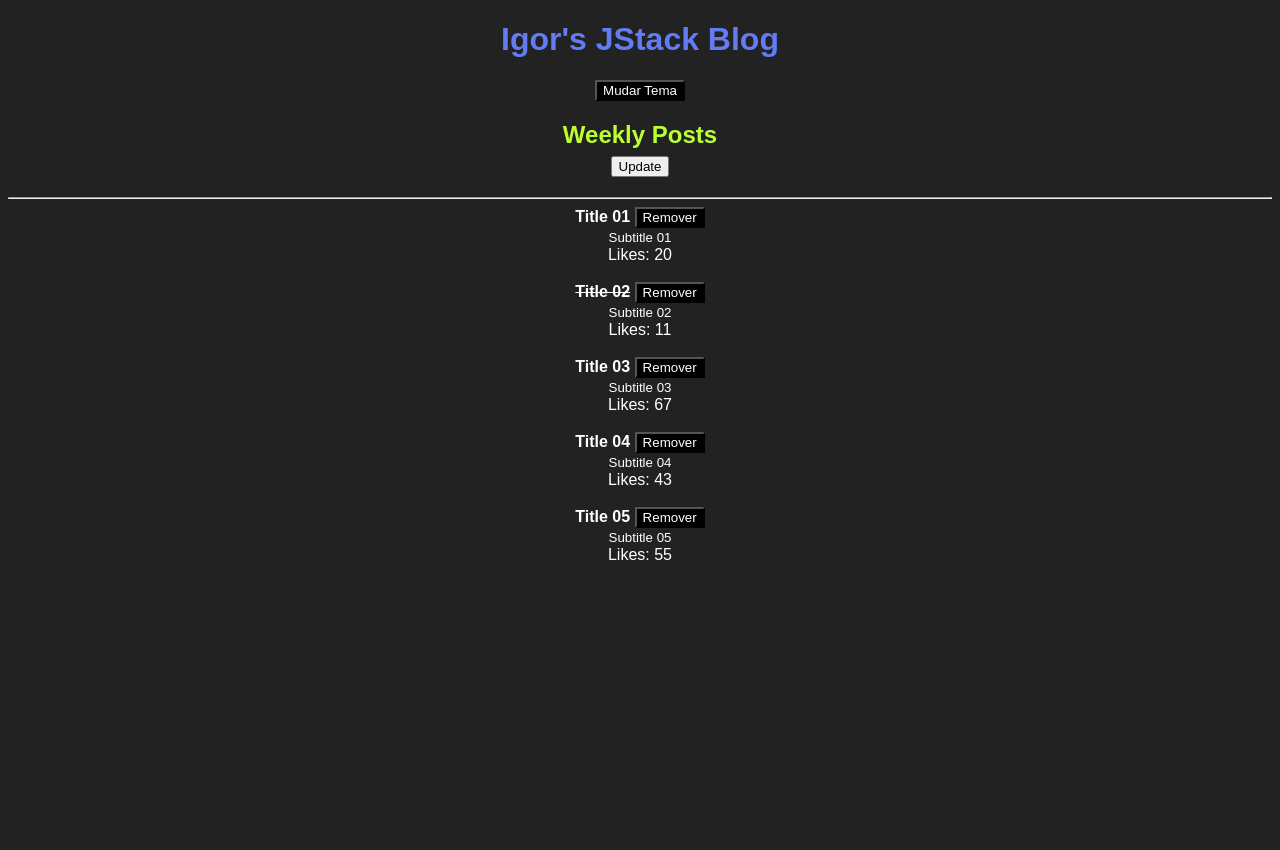
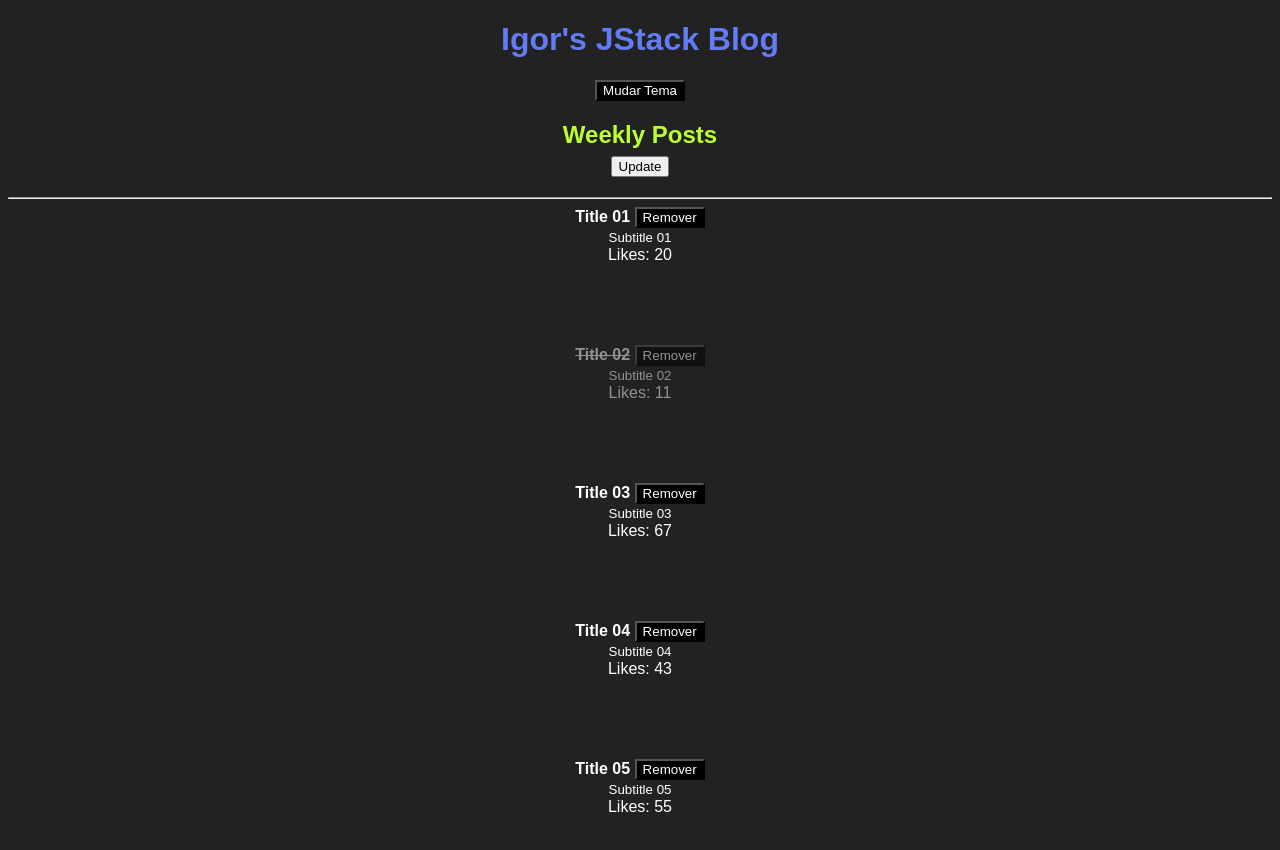
Before and after one commit to IgorPereira1997/reactBasics, a React app: page / in a window 1280 px wide. Shown: the top 850 px of the page. Before the commit the page ends 800 px from the top, so only its background shows below. Built offline with nearby package versions, Linux system fonts and the light colour scheme.

Commit message:
Added dynamic classes using sass for articles' removal

```diff
--- a/package.json
+++ b/package.json
@@ -20,6 +20,8 @@
     "eslint-config-airbnb-base": "^15.0.0",
     "eslint-plugin-import": "^2.29.0",
     "html-webpack-plugin": "^5.5.3",
+    "sass": "^1.69.5",
+    "sass-loader": "^13.3.2",
     "style-loader": "^3.3.3",
     "webpack": "^5.89.0",
     "webpack-cli": "^5.1.4",
--- a/src/App.js
+++ b/src/App.js
@@ -4,7 +4,7 @@ import Post from './Post';
 import Header from "./Header";
 import { ThemeProvider } from "./ThemeContext";
 
-import styles from "./App.css";
+import styles from "./App.scss";
 
 const category = "Weekly Posts"
 
@@ -13,11 +13,11 @@ function App(){
   //UseState handles the recreation of UI after a change in a variable that it
   //is controlling
   const [posts, setPosts] = useState([
-    {id: Math.random(), title: 'Title 01', subtitle: "Subtitle 01", likes: 20, read: false},
-    {id: Math.random(), title: 'Title 02', subtitle: "Subtitle 02", likes: 11, read: true},
-    {id: Math.random(), title: 'Title 03', subtitle: "Subtitle 03", likes: 67, read: false},
-    {id: Math.random(), title: 'Title 04', subtitle: "Subtitle 04", likes: 43, read: false},
-    {id: Math.random(), title: 'Title 05', subtitle: "Subtitle 05", likes: 55, read: false},
+    {id: Math.random(), title: 'Title 01', subtitle: "Subtitle 01", likes: 20, read: false, removed: false},
+    {id: Math.random(), title: 'Title 02', subtitle: "Subtitle 02", likes: 11, read: true, removed: true},
+    {id: Math.random(), title: 'Title 03', subtitle: "Subtitle 03", likes: 67, read: false, removed: false},
+    {id: Math.random(), title: 'Title 04', subtitle: "Subtitle 04", likes: 43, read: false, removed: false},
+    {id: Math.random(), title: 'Title 05', subtitle: "Subtitle 05", likes: 55, read: false, removed: false},
   ]);
 
   function handleRefresh(){
@@ -37,7 +37,11 @@ function App(){
   function handleRemovePost(postId){
     console.log("Removed post");
     setPosts((prevState) => (
-      prevState.filter(post => post.id !== postId)
+      prevState.map(post => post.id === postId
+        ? {...post, removed: true}
+        : post
+      )
+      //filter(post => post.id !== postId)
     ));
   }
 
@@ -52,7 +56,7 @@ function App(){
       {posts.map( post =>(
         <Post
           key={post.id}
-          onRemove={handleRemovePost}
+          onRemove={() => handleRemovePost(post.id)}
           post={post}
         />
       ))}
--- a/src/Button.js
+++ b/src/Button.js
@@ -4,7 +4,7 @@ import { ThemeContext } from "./ThemeContext";
 
 export default function Button(props){
 
-  console.log({ThemeContext});
+  //console.log({ThemeContext});
 
   const { theme } = useContext(ThemeContext);
 
--- a/src/Header.js
+++ b/src/Header.js
@@ -3,7 +3,7 @@ import PropTypes from "prop-types";
 import Button from "./Button";
 import { ThemeContext } from "./ThemeContext";
 
-import styles from './Header.css';
+import styles from './Header.scss';
 
 export default function Header(props){
 
--- a/src/Post.js
+++ b/src/Post.js
@@ -2,10 +2,12 @@ import React from "react";
 import PropTypes from "prop-types";
 
 import PostHeader from "./PostHeader";
+
+import styles from './Post.scss';
 export default function Post(props){
   return(
     <React.Fragment>
-      <article>
+      <article className={`${styles.post} ${props.post.removed ? styles.deleted : ''}`}>
         <PostHeader
           post={{
             title: props.post.title,
@@ -31,6 +33,7 @@ Post.propTypes = {
     title: PropTypes.string.isRequired,
     subtitle: PropTypes.string.isRequired,
     likes: PropTypes.number.isRequired,
-    read: PropTypes.bool.isRequired
+    read: PropTypes.bool.isRequired,
+    removed: PropTypes.bool.isRequired,
   }).isRequired
 }
--- /dev/null
+++ b/src/Post.scss
@@ -0,0 +1,6 @@
+.post{
+  margin-bottom: 5%;
+  &.deleted{
+    opacity: 0.5;
+  }
+}
--- a/src/index.js
+++ b/src/index.js
@@ -3,7 +3,7 @@ import ReactDOM  from "react-dom";
 
 import App from './App';
 
-import './index.css'
+import './index.scss'
 
 ReactDOM.render(
   // <h1 id="greetings">
--- a/webpack.config.js
+++ b/webpack.config.js
@@ -23,7 +23,7 @@ module.exports = {
         use: 'babel-loader',
       },
       {
-        test: /\.css$/,
+        test: /\.scss$/,
         use: [
           'style-loader',
           {
@@ -32,6 +32,7 @@ module.exports = {
               modules: true,
             },
           },
+          'sass-loader',
       ],
       }
     ],
```
Also changed, not shown: src/App.scss (renamed from src/App.css), src/Header.scss (renamed from src/Header.css), src/index.scss (renamed from src/index.css), 1 other file (tests, documents, lock files or other folders).
